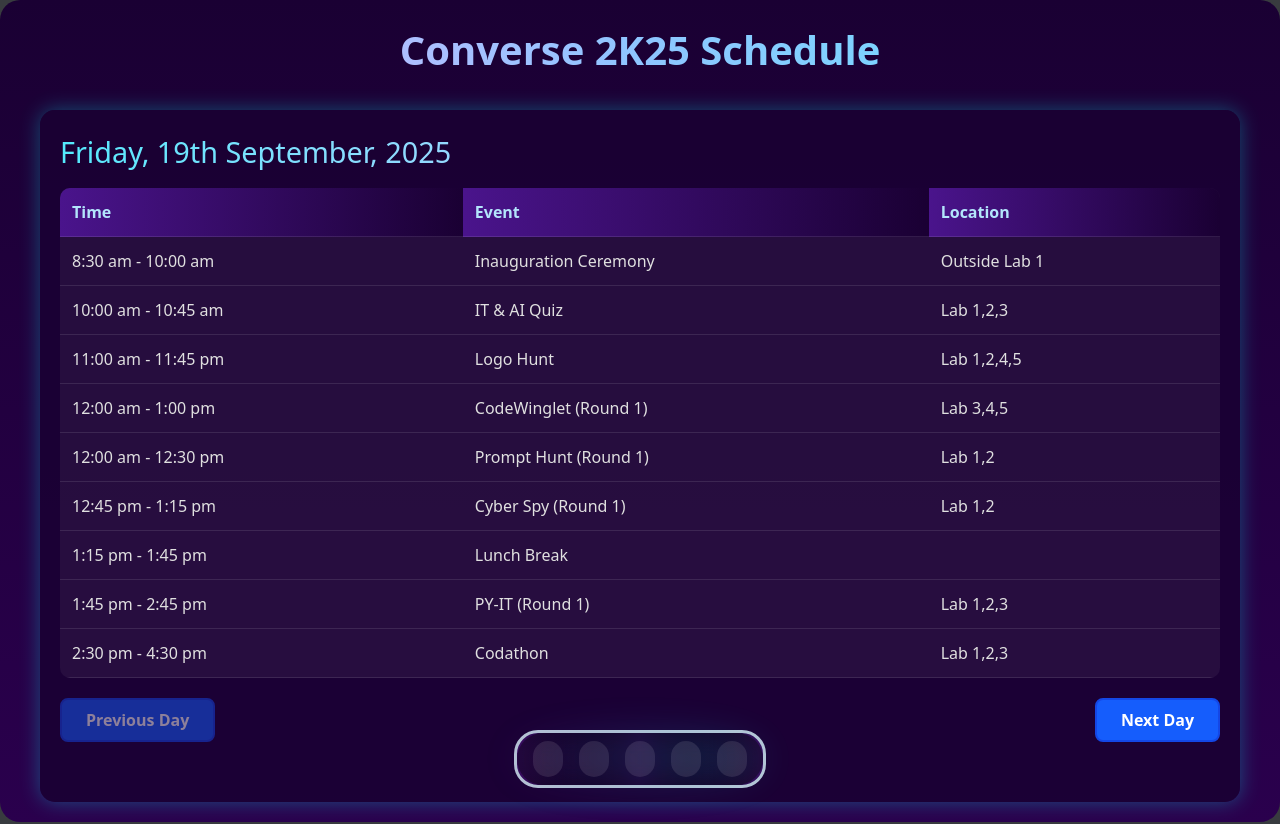
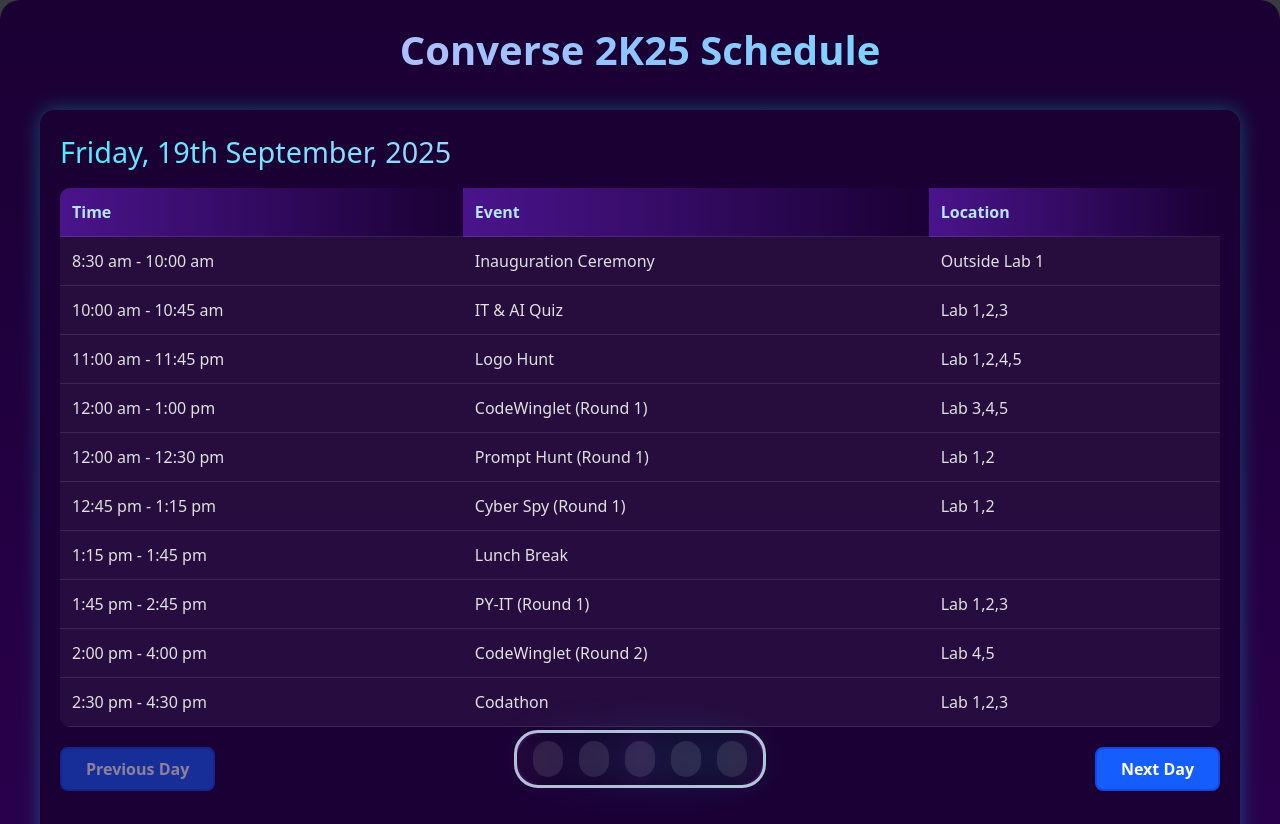
Before and after one commit to utsav0520/converse2k25, a React (Vite) app in the folder client/: page /schedule in a window 1280 px wide. Shown: the top 824 px of the page. Built offline with nearby package versions, Linux system fonts and the light colour scheme; no server answers; some icons are missing.

Commit message:
17th commit

```diff
--- a/client/src/pages/Schedule.jsx
+++ b/client/src/pages/Schedule.jsx
@@ -14,6 +14,7 @@ const Schedule = () => {
         { time: '12:45 pm - 1:15 pm', event: 'Cyber Spy (Round 1)', location: 'Lab 1,2' },
         { time: '1:15 pm - 1:45 pm', event: 'Lunch Break', location: '' },
         { time: '1:45 pm - 2:45 pm', event: 'PY-IT (Round 1)', location: 'Lab 1,2,3' },
+        { time: '2:00 pm - 4:00 pm', event: 'CodeWinglet (Round 2)', location: 'Lab 4,5' },
         { time: '2:30 pm - 4:30 pm', event: 'Codathon', location: 'Lab 1,2,3' },
       ]
     },
```
